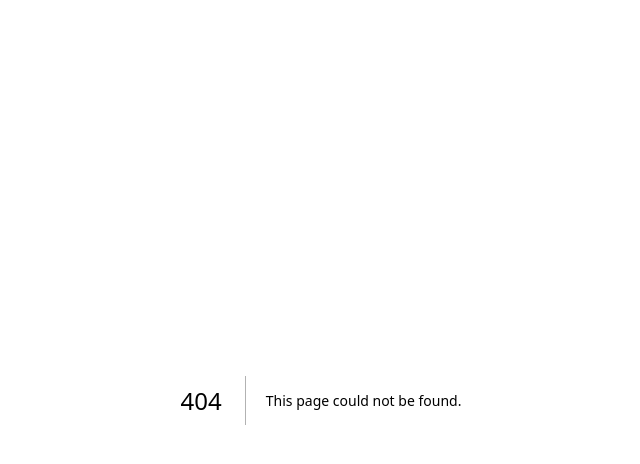
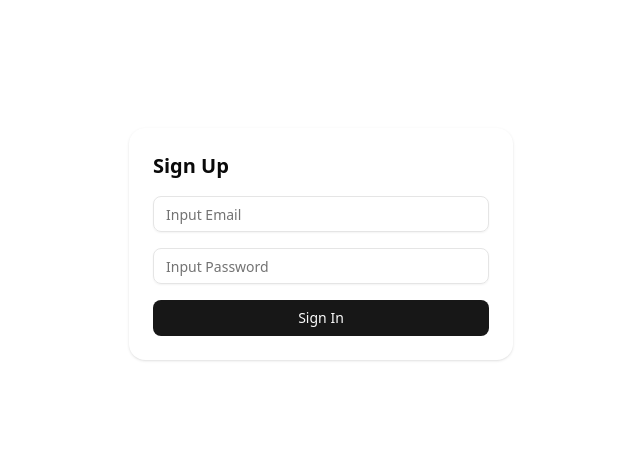
Before and after one commit to abdi-class/jcwdahsr01-dash-app, a Next.js app: page /signin in a window 1280 px wide. Before the commit this address had no page. Shown: the top 464 px of the page, without its empty margins (319-959 px from the left). Built offline with nearby package versions, Linux system fonts and the light colour scheme.

Commit message:
signin page

```diff
--- /dev/null
+++ b/src/app/signin/layout.tsx
@@ -0,0 +1,21 @@
+import type { Metadata } from "next";
+import * as React from "react";
+
+interface ISignUpLayoutProps {
+  children: React.ReactNode; // merepresentasikan bahwa props children membawa data dalam bentuk component react
+}
+
+export const metadata: Metadata = {
+  title: "Dash-App | Sign Up",
+  description: "Dash-App",
+};
+
+const SignUpLayout: React.FunctionComponent<ISignUpLayoutProps> = (props) => {
+  return (
+    <div className="min-h-screen py-32">
+      <main>{props.children}</main>
+    </div>
+  );
+};
+
+export default SignUpLayout;
--- /dev/null
+++ b/src/app/signin/page.tsx
@@ -0,0 +1,44 @@
+"use client";
+import * as React from "react";
+import { Input } from "@/components/ui/input";
+import { Button } from "@/components/ui/button";
+import axios from "axios";
+import { useRouter } from "next/navigation";
+
+interface ISignInPageProps {}
+
+const SignInPage: React.FunctionComponent<ISignInPageProps> = (props) => {
+  const router = useRouter();
+  const emailRef = React.useRef<HTMLInputElement>(null);
+  const passwordRef = React.useRef<HTMLInputElement>(null);
+
+  // Function to submit
+  const onBtSignin = async () => {
+    try {
+      if (emailRef.current?.value && passwordRef.current?.value) {
+        // call API
+
+        router.replace("/");
+      } else {
+        alert("Fill in all form");
+      }
+    } catch (error) {
+      console.log(error);
+    }
+  };
+
+  return (
+    <div className="w-96 bg-white p-6 shadow rounded-2xl m-auto">
+      <h2 className="text-xl font-bold mb-4">Sign Up</h2>
+      <form className="space-y-4">
+        <Input type="email" placeholder="Input Email" ref={emailRef} />
+        <Input type="password" placeholder="Input Password" ref={passwordRef} />
+        <Button type="button" className="w-full" onClick={onBtSignin}>
+          Sign In
+        </Button>
+      </form>
+    </div>
+  );
+};
+
+export default SignInPage;
```
